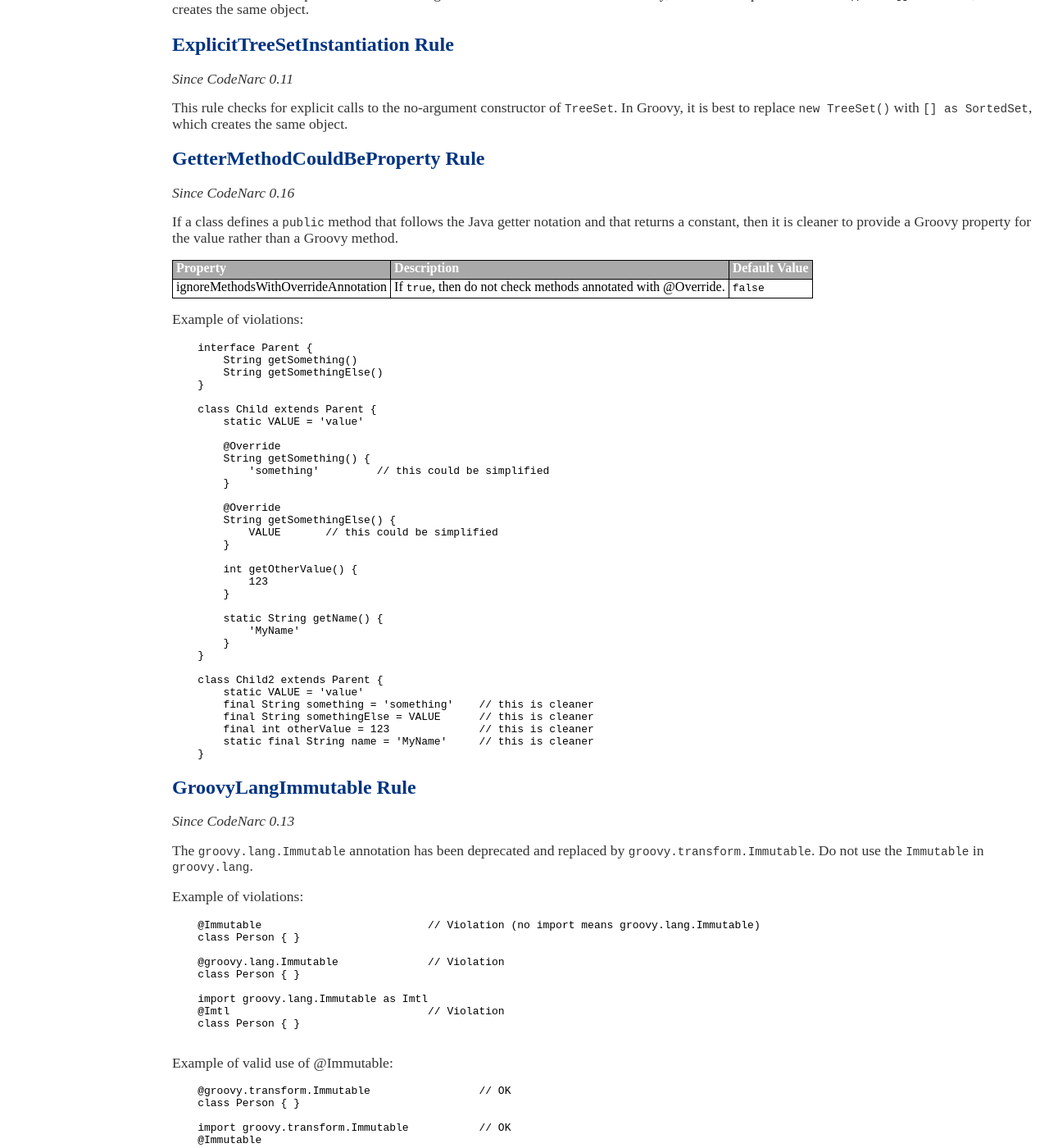
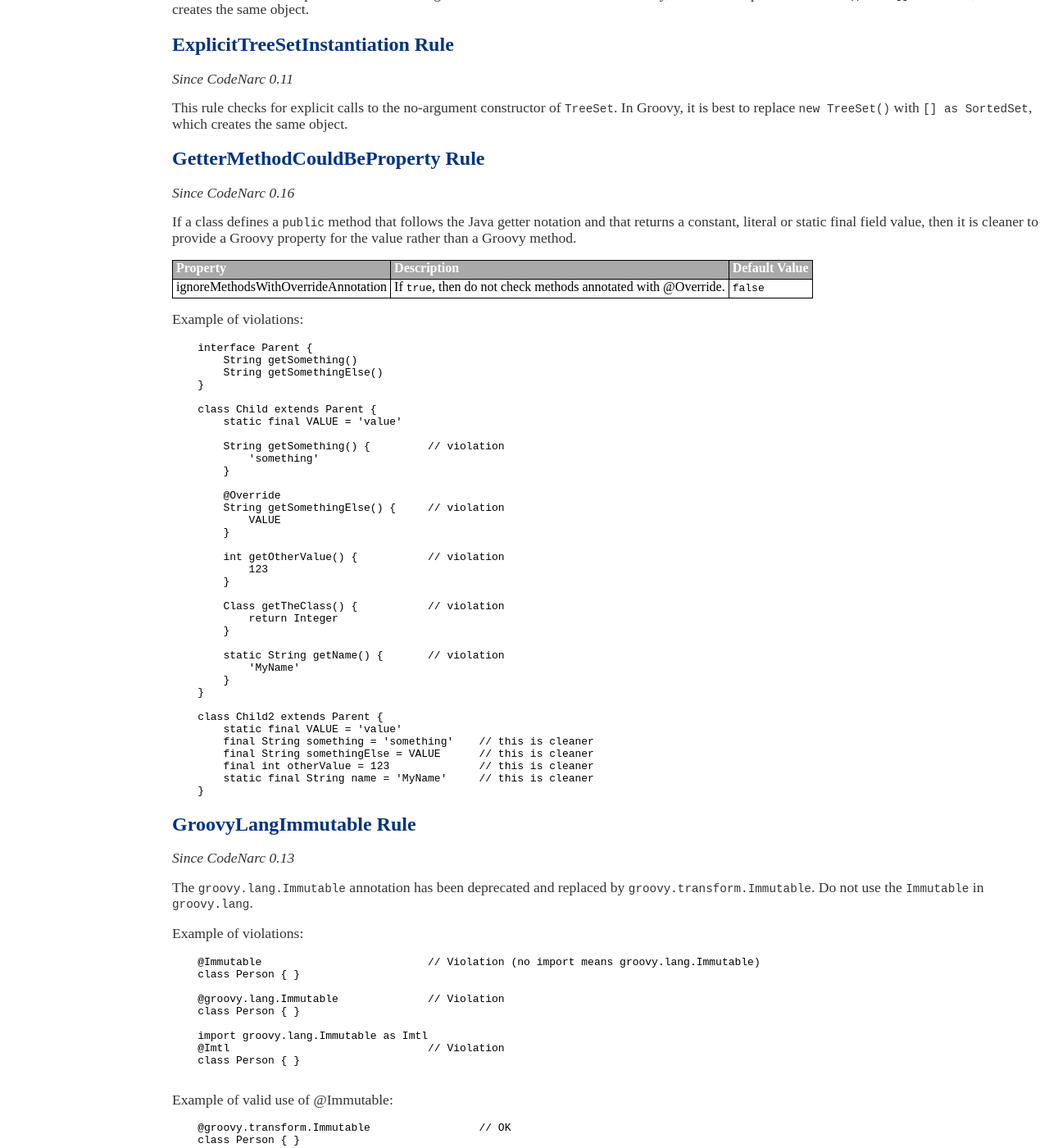
Before and after one commit to CodeNarc/CodeNarc, a Jekyll site: the page built from codenarc-rules-groovyism.md, in a window 1280 px wide and 1400 px high, scrolled down 5801 px. Shown: the whole window at 82% size. Built offline with Jekyll 4.4.1, drawn with Linux system fonts in a browser that asks for light colours.

Commit message:
#451: GetterMethodCouldBeProperty rule: Do not treat static non-final fields as constants, only static final fields.

```diff
--- a/codenarc-rules-groovyism.md
+++ b/codenarc-rules-groovyism.md
@@ -369,8 +369,8 @@ This rule checks for explicit calls to the no-argument constructor of `TreeSet`.
 
 *Since CodeNarc 0.16*
 
-If a class defines a `public` method that follows the Java getter notation and that returns a constant,
-then it is cleaner to provide a Groovy property for the value rather than a Groovy method.
+If a class defines a `public` method that follows the Java getter notation and that returns a constant, literal
+or static final field value, then it is cleaner to provide a Groovy property for the value rather than a Groovy method.
 
 | Property                    | Description            | Default Value    |
 |-----------------------------|------------------------|------------------|
@@ -385,29 +385,32 @@ Example of violations:
     }
 
     class Child extends Parent {
-        static VALUE = 'value'
+        static final VALUE = 'value'
 
-        @Override
-        String getSomething() {
-            'something'         // this could be simplified
+        String getSomething() {         // violation
+            'something'
         }
 
         @Override
-        String getSomethingElse() {
-            VALUE       // this could be simplified
+        String getSomethingElse() {     // violation
+            VALUE
         }
 
-        int getOtherValue() {
+        int getOtherValue() {           // violation
             123
         }
 
-        static String getName() {
+        Class getTheClass() {           // violation
+            return Integer
+        }
+
+        static String getName() {       // violation
             'MyName'
         }
     }
 
     class Child2 extends Parent {
-        static VALUE = 'value'
+        static final VALUE = 'value'
         final String something = 'something'    // this is cleaner
         final String somethingElse = VALUE      // this is cleaner
         final int otherValue = 123              // this is cleaner
```
